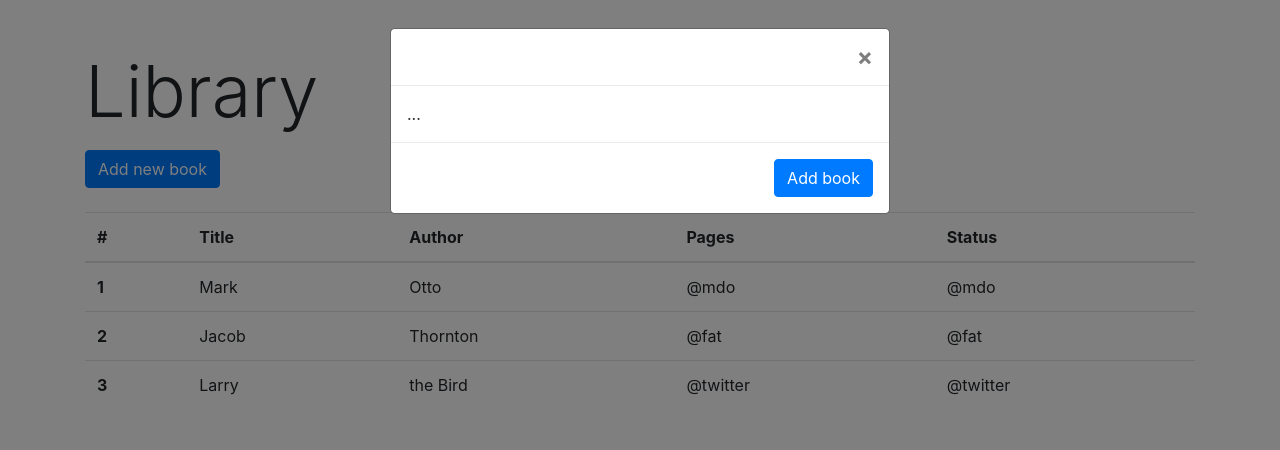
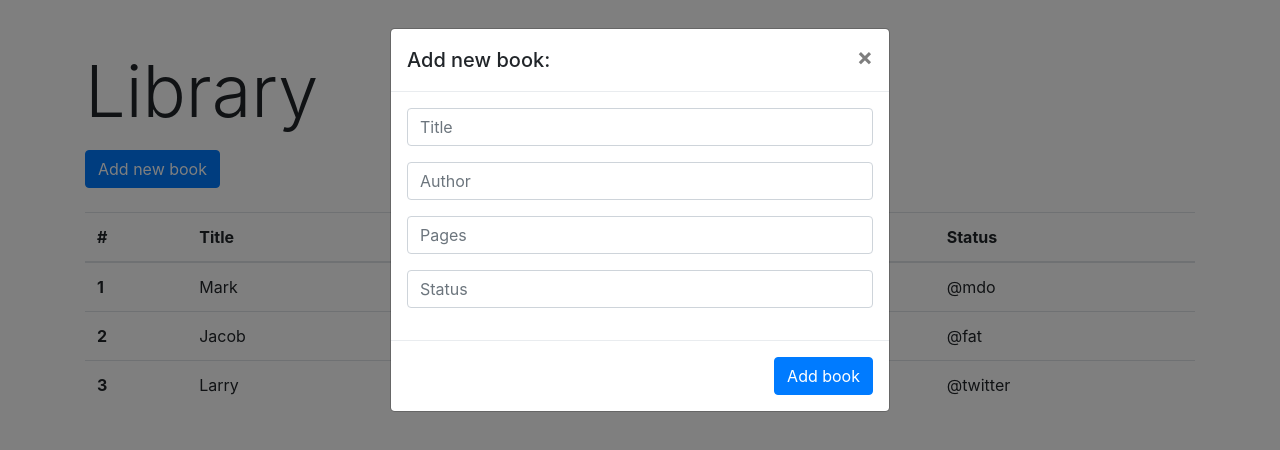
Before and after one commit to artemchepak/TOP_JS_Library, a plain HTML site: page index.html in a window 1280 px wide. Both pictures are taken after a click on the button "Add new book". Drawn offline with nearby package versions, Linux system fonts and the light colour scheme.

Commit message:
add book form

```diff
--- a/index.html
+++ b/index.html
@@ -23,15 +23,31 @@
       <div class="modal-dialog" role="document">
         <div class="modal-content">
           <div class="modal-header">
+            <h5 class="modal-title">Add new book:</h5>
             <button type="button" class="close" data-dismiss="modal" aria-label="Close">
               <span aria-hidden="true">&times;</span>
             </button>
           </div>
           <div class="modal-body">
-            ...
+
+            <form>
+              <div class="form-group">
+                <input class="form-control" type="text" placeholder="Title">
+              </div>
+              <div class="form-group">
+                <input class="form-control" type="text" placeholder="Author">
+              </div>
+              <div class="form-group">
+                <input class="form-control" type="text" placeholder="Pages">
+              </div>
+              <div class="form-group">
+                <input class="form-control" type="text" placeholder="Status">
+              </div>
+            </form>
+
           </div>
           <div class="modal-footer">
-            <button type="button" class="btn btn-primary">Add book</button>
+            <button type="submit" class="btn btn-primary">Add book</button>
           </div>
         </div>
       </div>
```
